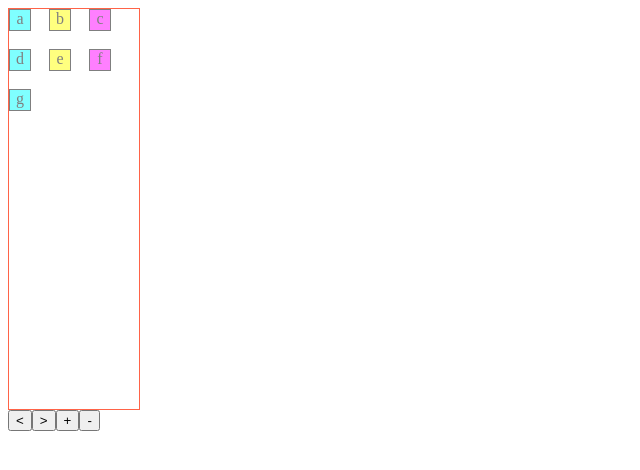
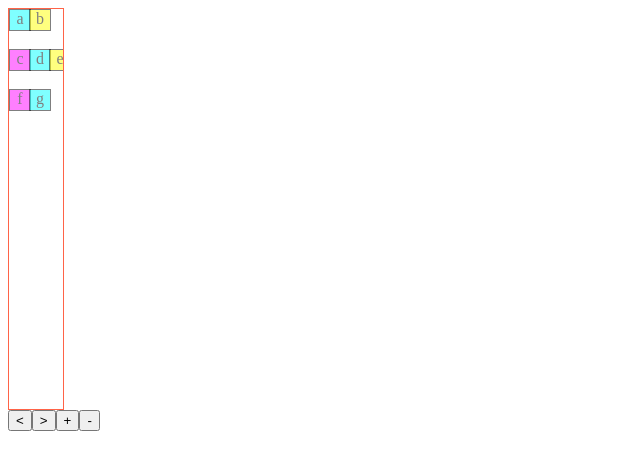
Before and after one commit to mikemajara/react-spring-animated-grid, a React (Create React App) app: page / in a window 1280 px wide. Shown: the top 470 px of the page, without its empty margins (0-640 px from the left). Built offline with nearby package versions, Linux system fonts and the light colour scheme.

Commit message:
checkpoint matrix

```diff
--- a/src/App.js
+++ b/src/App.js
@@ -1,15 +1,14 @@
-import React, { useState, useEffect, useMemo } from "react";
+import React, { useState, useRef, useMemo } from "react";
 import { useMeasure, useSize } from "react-use";
 import { animated, interpolate, useSpring, useTransition } from "react-spring";
 import style from "./grid.module.css";
-import { Spring } from "react-spring/renderprops";
 
 export default function App() {
   const defaultMarginX = 20;
   const defaultMarginY = 20;
   const defaultItemHeight = 20;
   const defaultItemWidth = 20;
-  const containerWidth = 130;
+  const containerWidth = 54;
   const halfContainerWidth = containerWidth/2
   const containerHeight = 400;
   const defaultHeight = `${containerHeight}px`;
@@ -57,6 +56,16 @@ export default function App() {
 
   const [clicked, setClicked] = useState([])
 
+  const positions = useRef(Array.from(elements).fill({}))
+
+  const updatePosition = (idx, topRaw, leftRaw, top, left) => {
+    if (idx === 0){
+      positions.current[idx] = {topRaw, leftRaw, top, left}
+    }else if (Object.keys(positions.current[idx-1]).length){
+      positions.current[idx] = {topRaw, leftRaw, top, left}
+    }
+  }
+
   const gridItems = useMemo(() => {
 
     const getItemWidth = (idx) => {
@@ -74,33 +83,45 @@ export default function App() {
 
     const getPreviousItemsWidth = (idx) => getItemsWidth(0, idx)
 
-    const getLeftOffsetRaw = (idx, marginX) => getPreviousItemsWidth(idx) + idx * marginX;
+    const getLeftOffsetRaw = (idx) => getPreviousItemsWidth(idx);
 
-    const getTopOffsetRaw = (idx, marginX, containerWidth) => {
-      const leftRaw = getLeftOffsetRaw(idx, marginX)
-      let offset = Math.floor((leftRaw+getItemWidth(idx))/containerWidth)
-      // if (isLastInRow)
-      //   offset = Math.floor((leftRaw+getItemWidth(idx))/(containerWidth-marginX))
+    const getTopOffsetRaw = (idx, containerWidth) => {
+      const leftRaw = getLeftOffsetRaw(idx)
+      const itemWidth = getItemWidth(idx)
+
+      const offsetRaw = (leftRaw + itemWidth)/containerWidth
+      const offset = Math.floor(offsetRaw)
+
       return offset
     }
 
-    const getPreviousItemsInRow = (idx, marginX, containerWidth) => {
+    const getPreviousItemsInRow = (idx, containerWidth) => {
       let currentItem = idx-1
       let elementsInRow = []
-      const topOffsetRaw = getTopOffsetRaw(idx, marginX, containerWidth)
-      let currentOffset = getTopOffsetRaw(currentItem, marginX, containerWidth)
+      const topOffsetRaw = getTopOffsetRaw(idx, containerWidth)
+      console.log(`filtering out in getPreviousItemsInRow(${idx}, ${containerWidth}) - `)
+      console.log(`positions.current:`)
+      console.log(positions.current)
+      positions.current
+        .slice(0,idx)
+        .forEach(({topRaw}, i) => {if (topRaw === topOffsetRaw) elementsInRow.push(i)})
+      console.log(`returning:`)
+      console.log(elementsInRow)
+      return elementsInRow
+      let currentOffset = getTopOffsetRaw(currentItem, containerWidth)
       while(currentItem >= 0 && currentOffset == topOffsetRaw){
         elementsInRow.unshift(currentItem)
         // console.log(`currentOffset: ${currentOffset}, currentItem: ${currentItem}, elementsInRow: ${elementsInRow}`)
         currentItem = currentItem -1
-        currentOffset = getTopOffsetRaw(currentItem, marginX, containerWidth)
+        currentOffset = getTopOffsetRaw(currentItem, containerWidth)
       }
-      console.log(`getPreviousItemsInRow(${idx}, ${marginX}, ${containerWidth}) = ${elementsInRow}`)
+      console.log(`getPreviousItemsInRow(${idx}, ${containerWidth}) = ${elementsInRow}`)
       return elementsInRow
     }
 
-    const getPreviousItemsWidthForRow = (idx, marginX, containerWidth) => {
-      const previousItems = getPreviousItemsInRow(idx, marginX, containerWidth)
+    const getPreviousItemsWidthForRow = (idx, containerWidth) => {
+      const previousItems = getPreviousItemsInRow(idx, containerWidth)
+      console.log(previousItems)
       const firstItemInRow = previousItems.length ? previousItems[0] : idx
       const width = getItemsWidth(firstItemInRow, idx)
       console.log(`getItemsWidth(${firstItemInRow}, ${idx}) = ${width}`)
@@ -109,90 +130,98 @@ export default function App() {
 
     const calculateTopPx = (
       idx,
-      itemWidth,
       itemHeight,
-      marginX,
       marginY,
       containerWidth,
       print = false
     ) => {
       if (!containerWidth) return 0
 
-      const leftOffsetRaw = getLeftOffsetRaw(idx, marginX);
-      const topOffsetRaw = getTopOffsetRaw(idx, marginX, containerWidth);
+      const leftOffsetRaw = getLeftOffsetRaw(idx);
+      const topOffsetRaw = getTopOffsetRaw(idx, containerWidth);
+
+      if (containerWidth < (getPreviousItemsWidthForRow(idx, containerWidth) + getItemWidth(idx))){
+        console.log('%cADDING 1', 'font-weight: bold; color: red')
+      }
+
+      let adjustedTopOffset =
+        containerWidth < (getPreviousItemsWidthForRow(idx, containerWidth) + getItemWidth(idx))
+        ? topOffsetRaw + 1
+        : topOffsetRaw
+
+      adjustedTopOffset = adjustedTopOffset
+        ? topOffsetRaw * (itemHeight + marginY)
+        : 0
 
       if (print){
-        console.log(`%cidx = ${idx}, element: ${elements[idx].key}`, 'font-weight:bold');
-        getPreviousItemsWidthForRow(idx, marginX, containerWidth)
+        console.log(`%ccalculateTopPx - idx = ${idx}, element: ${elements[idx].key}`, 'font-weight:bold');
+        console.log(`getPreviousItemsWidthForRow(${idx}, ${containerWidth}) = ${getPreviousItemsWidthForRow(idx, containerWidth)}`)
         // console.log(`previousItemsWidth = ${getPreviousItemsWidth(idx)}`);
         // console.log(`leftOffsetRaw = ${leftOffsetRaw}`);
         // console.log(`topOffsetRaw = ${topOffsetRaw}`);
         // console.log(`containerWidth = ${containerWidth}`);
       }
-      if (topOffsetRaw) {
-        /*console.log(`calculating offset for idx: ${idx}`);
-        console.log(`
-          ${itemHeight} * ${topOffset} + ${itemHeight} * ${marginY} =
-          ${itemHeight * topOffset + itemHeight * marginY}px`);*/
-        return topOffsetRaw * (itemHeight + marginY);
-      }
-      return 0;
+
+      return adjustedTopOffset;
     };
 
     const calculateLeftPx = (
       idx,
-      itemWidth,
-      marginX,
       containerWidth,
       print = false
     ) => {
       if (!containerWidth) return 0
 
-      const leftOffsetRaw = getLeftOffsetRaw(idx, marginX);
-      const topOffsetRaw = getTopOffsetRaw(idx, marginX, containerWidth)
+      const leftOffsetRaw = getLeftOffsetRaw(idx);
+      const topOffsetRaw = getTopOffsetRaw(idx,  containerWidth)
 
       // in how many rows of length (containerWidth - marginX) can I fit
       // all the previous boxes
       const adjustedLeftOffset =
-        getPreviousItemsWidthForRow(idx, marginX, containerWidth) +
-        getPreviousItemsInRow(idx, marginX, containerWidth).length * marginX
+        getPreviousItemsWidthForRow(idx,  containerWidth)
+
 
       // const adjustedLeftOffset = (idx % topOffset) * leftOffsetRaw;
       if (print) {
-        console.log(`%cidx = ${idx}, element: ${elements[idx].key}`, 'font-weight:bold');
-        console.log(`itemWidth = ${getItemWidth(idx)}`);
-        console.log(`leftOffsetRaw = ${leftOffsetRaw}`);
-        console.log(`topOffsetRaw = ${topOffsetRaw}`);
-        console.log(`previousItemsWidth = ${getPreviousItemsWidth(idx)}`);
-        console.log(`previousItemsWidthForRow = ${getPreviousItemsWidthForRow(idx, marginX, containerWidth)}`);
-        console.log(`previousItemsInRow = ${getPreviousItemsInRow(idx, marginX, containerWidth)}`);
-        console.log(`adjustedLeftOffset = ${adjustedLeftOffset}`);
-        console.log(`containerWidth = ${containerWidth}`);
+        console.log(`%ccalculateLeftPx - idx = ${idx}, element: ${elements[idx].key}`, 'font-weight:bold');
+        // console.log(`itemWidth = ${getItemWidth(idx)}`);
+        // console.log(`leftOffsetRaw = ${leftOffsetRaw}`);
+        // console.log(`topOffsetRaw = ${topOffsetRaw}`);
+        // console.log(`previousItemsWidth = ${getPreviousItemsWidth(idx)}`);
+        // // console.log(`previousItemsWidthForRow = ${getPreviousItemsWidthForRow(idx, containerWidth)}`);
+        // // console.log(`previousItemsInRow = ${getPreviousItemsInRow(idx, containerWidth)}`);
+        // console.log(`adjustedLeftOffset = ${adjustedLeftOffset}`);
+        // console.log(`containerWidth = ${containerWidth}`);
       }
       // FIXME -> return just one adjustedOffset
-      return leftOffsetRaw < containerWidth - marginX
+      return (leftOffsetRaw + getItemWidth(idx)) < containerWidth
         ? leftOffsetRaw % containerWidth
         : adjustedLeftOffset;
     };
 
     let gridItems = elements.map((el, i) => {
-      const xy = [
+      const top =
         calculateTopPx(
           i,
-          defaultItemWidth,
           defaultItemHeight,
-          defaultMarginX,
           defaultMarginY,
           gridSize.width,
-        ),
+          true
+        );
+      const left =
         calculateLeftPx(
           i,
-          defaultItemWidth,
-          defaultMarginX,
           gridSize.width,
           true
-        )
+        );
+      const xy = [
+        top,
+        left
       ]
+      updatePosition(i,
+        getTopOffsetRaw(i, containerWidth),
+        getLeftOffsetRaw(i),
+        top, left)
       const w = clicked.includes(el.key) ? 50 : 20
       // console.log({...el, xy})
       return {...el, xy, w}
@@ -210,6 +239,7 @@ export default function App() {
     config: { mass: 5, tension: 500, friction: 100 },
   })
 
+  console.log(positions.current)
 
   return (
     <div>
```
